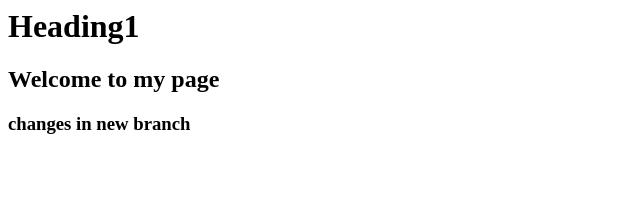
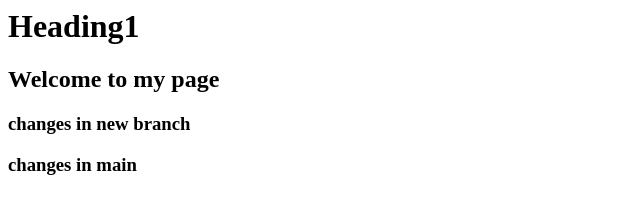
Before and after one commit to marynader6/testrepo, a plain HTML site: page index.html in a window 1280 px wide. Shown: the whole page, without its empty margins (0-640 px from the left). Drawn offline with Linux system fonts and the light colour scheme.

Commit message:
trying from vsCode

```diff
--- a/index.html
+++ b/index.html
@@ -3,5 +3,6 @@
         <h1>Heading1</h1>
         <h2>Welcome to my page</h2>
         <h3>changes in new branch</h3>
+        <h3>changes in main</h3>
     </body>
 </html>
```
